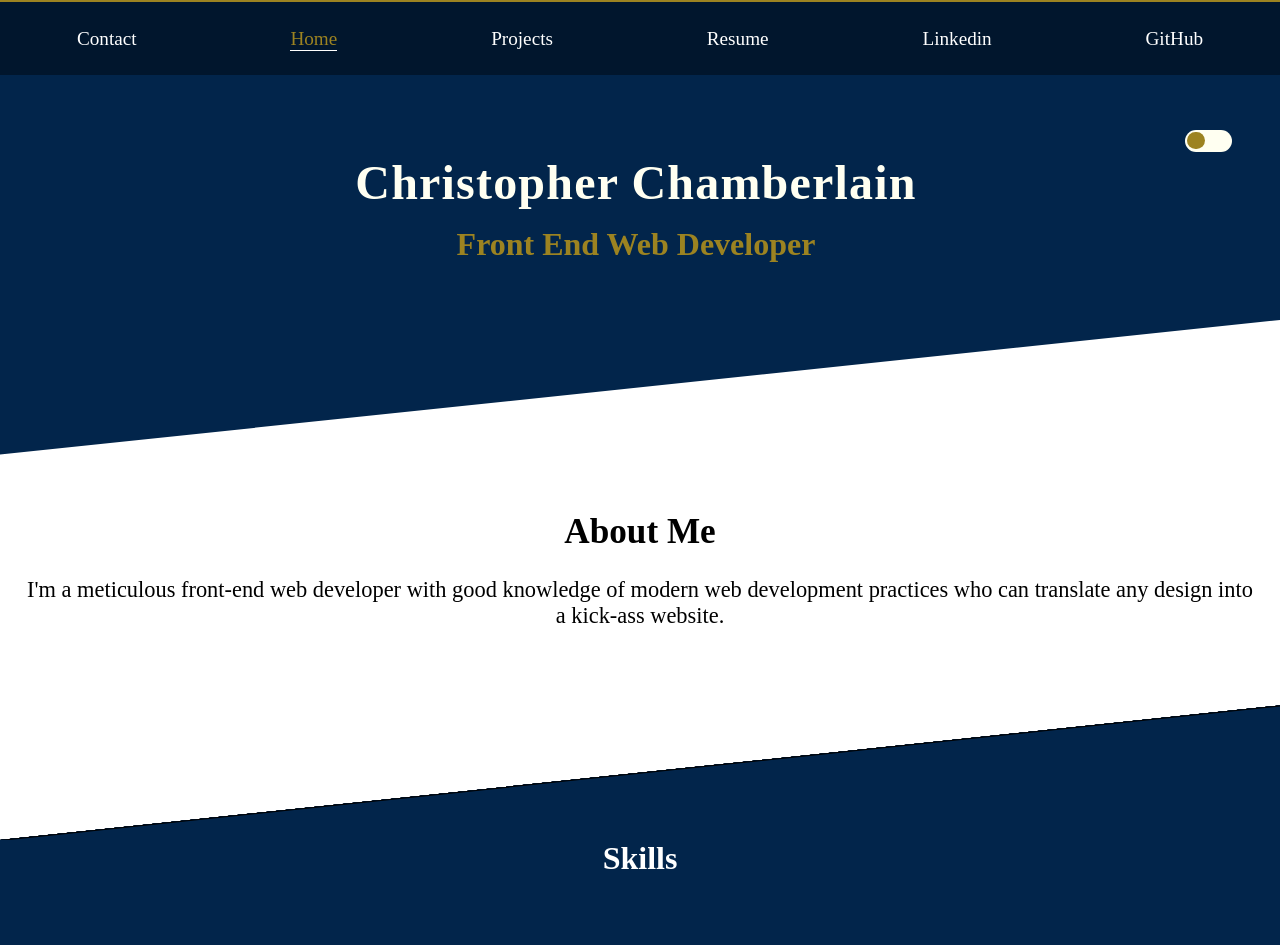
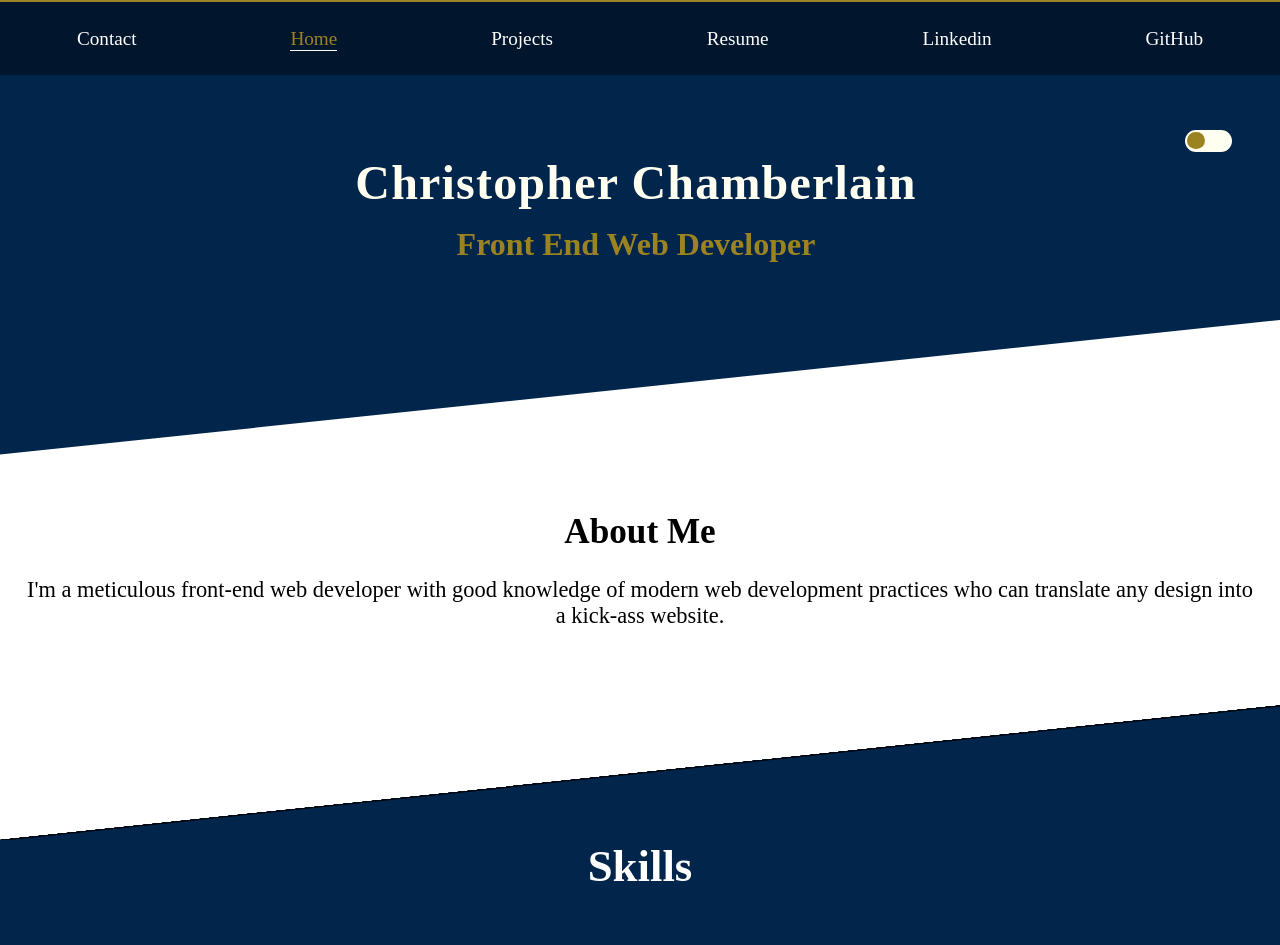
Before and after one commit to AkaraTawng/portfolio-mf-v2, a React (Create React App) app: page / in a window 1280 px wide. Shown: the top 945 px of the page. Built offline with nearby package versions, Linux system fonts and the light colour scheme.

Commit message:
increase skills h2 font size @laptop

```diff
--- a/src/main.css
+++ b/src/main.css
@@ -496,6 +496,11 @@
   margin-bottom: 5.5%;
   color: white;
 }
+@media (min-width: 1280px) {
+  #skills-section h2 {
+    font-size: 2.8rem;
+  }
+}
 #skills-section ul {
   list-style-type: none;
   display: grid;
--- a/src/scss/layout/_home.scss
+++ b/src/scss/layout/_home.scss
@@ -77,6 +77,9 @@
         text-align: center;
         margin-bottom: 5.5%;
         color: white;
+        @include laptop {
+            font-size: 2.8rem;
+        }
     }
 
     ul {
```
Also changed, not shown: 1 other file (tests, documents, lock files or other folders).
